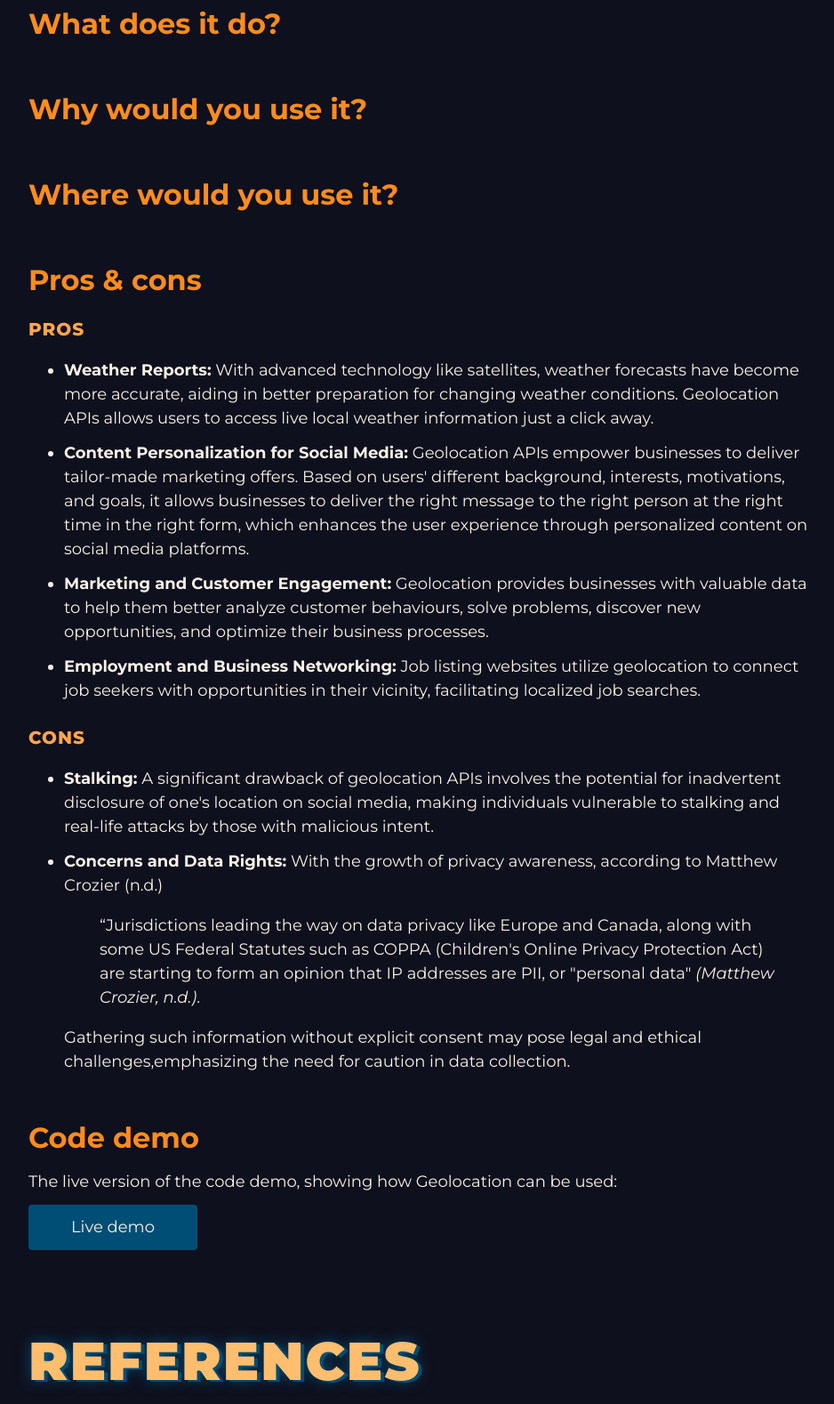
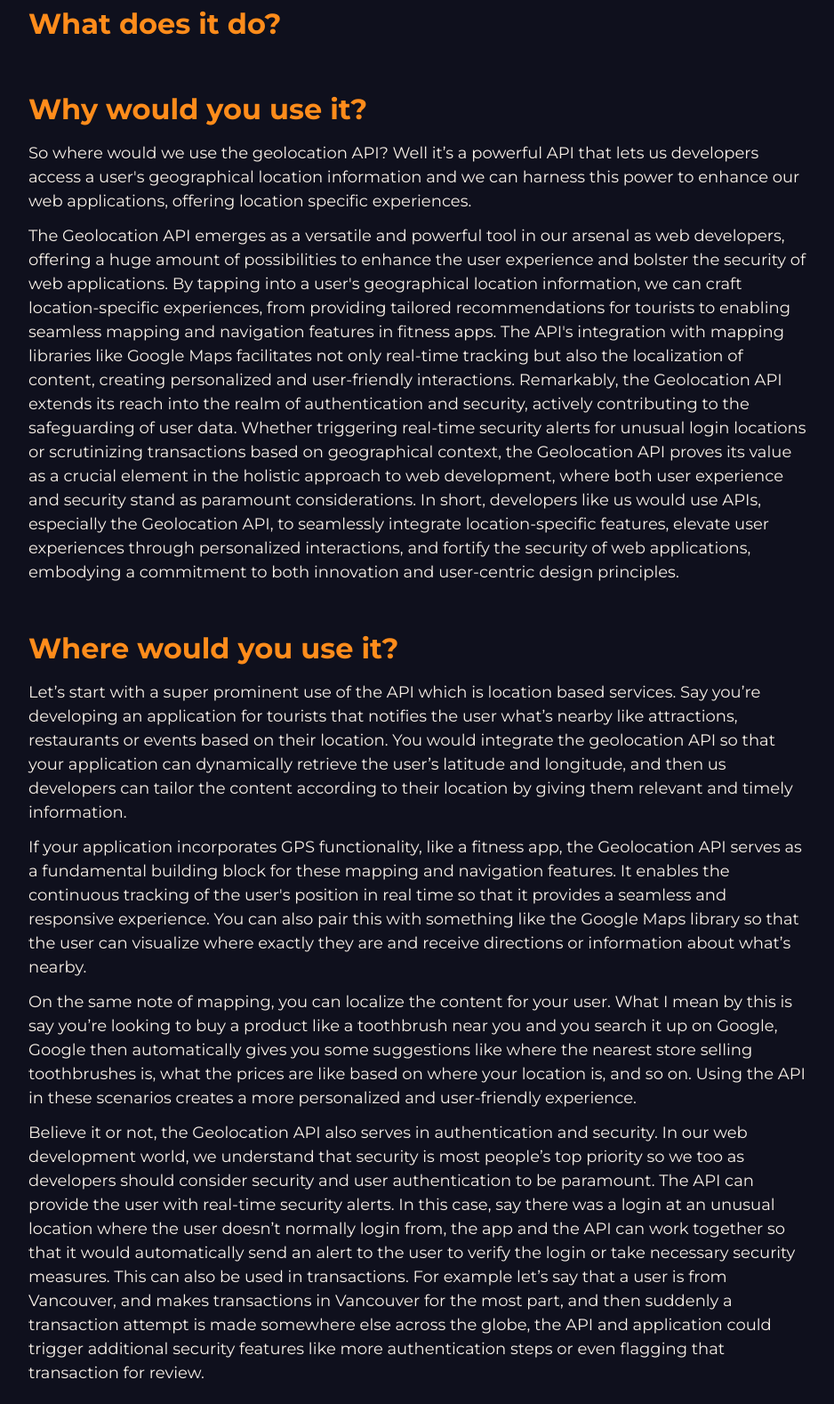
Before and after one commit to arielle-m/webapis, a plain HTML site: page index.html in a window 1280 px wide. Shown: the part 2815-4393 px from the top of the page at 89% size, without its empty margins (328-1266 px from the left). Drawn offline with Linux system fonts and the light colour scheme.

Commit message:
Added "Where and Why" sections

```diff
--- a/index.html
+++ b/index.html
@@ -126,9 +126,17 @@
       </article>
       <article id="geo-why">
         <h3>Why would you use it?</h3>
+        <p>So where would we use the geolocation API? Well it’s a powerful API that lets us developers access a user's geographical location information and we can harness this power to enhance our web applications, offering location specific experiences.</p>
+        <p>The Geolocation API emerges as a versatile and powerful tool in our arsenal as web developers, offering a huge amount of possibilities to enhance the user experience and bolster the security of web applications. By tapping into a user's geographical location information, we can craft location-specific experiences, from providing tailored recommendations for tourists to enabling seamless mapping and navigation features in fitness apps. The API's integration with mapping libraries like Google Maps facilitates not only real-time tracking but also the localization of content, creating personalized and user-friendly interactions. Remarkably, the Geolocation API extends its reach into the realm of authentication and security, actively contributing to the safeguarding of user data. Whether triggering real-time security alerts for unusual login locations or scrutinizing transactions based on geographical context, the Geolocation API proves its value as a crucial element in the holistic approach to web development, where both user experience and security stand as paramount considerations. In short, developers like us would use APIs, especially the Geolocation API, to seamlessly integrate location-specific features, elevate user experiences through personalized interactions, and fortify the security of web applications, embodying a commitment to both innovation and user-centric design principles.
+        </p>
       </article>
       <article id="geo-where">
         <h3>Where would you use it?</h3>
+        <p>Let’s start with a super prominent use of the API which is location based services. Say you’re developing an application for tourists that notifies the user what’s nearby like attractions, restaurants or events based on their location. You would integrate the geolocation API so that your application can dynamically retrieve the user’s latitude and longitude, and then us developers can tailor the content according to their location by giving them relevant and timely information.</p>
+        <p>If your application incorporates GPS functionality, like a fitness app, the Geolocation API serves as a fundamental building block for these mapping and navigation features. It enables the continuous tracking of the user's position in real time so that it provides a seamless and responsive experience. You can also pair this with something like the Google Maps library so that the user can visualize where exactly they are and receive directions or information about what’s nearby. </p>
+        <p>On the same note of mapping, you can localize the content for your user. What I mean by this is say you’re looking to buy a product like a toothbrush near you and you search it up on Google, Google then automatically gives you some suggestions like where the nearest store selling toothbrushes is, what the prices are like based on where your location is, and so on. Using the API in these scenarios creates a more personalized and user-friendly experience. </p>
+        <p>Believe it or not, the Geolocation API also serves in authentication and security. In our web development world, we understand that security is most people’s top priority so we too as developers should consider security and user authentication to be paramount. The API can provide the user with real-time security alerts. In this case, say there was a login at an unusual location where the user doesn’t normally login from, the app and the API can work together so that it would automatically send an alert to the user to verify the login or take necessary security measures. This can also be used in transactions. For example let’s say that a user is from Vancouver, and makes transactions in Vancouver for the most part, and then suddenly a transaction attempt is made somewhere else across the globe, the API and application could trigger additional security features like more authentication steps or even flagging that transaction for review.
+        </p>
       </article>
       <article id="geo-pros-cons">
         <h3>Pros &amp; cons</h3>
```
